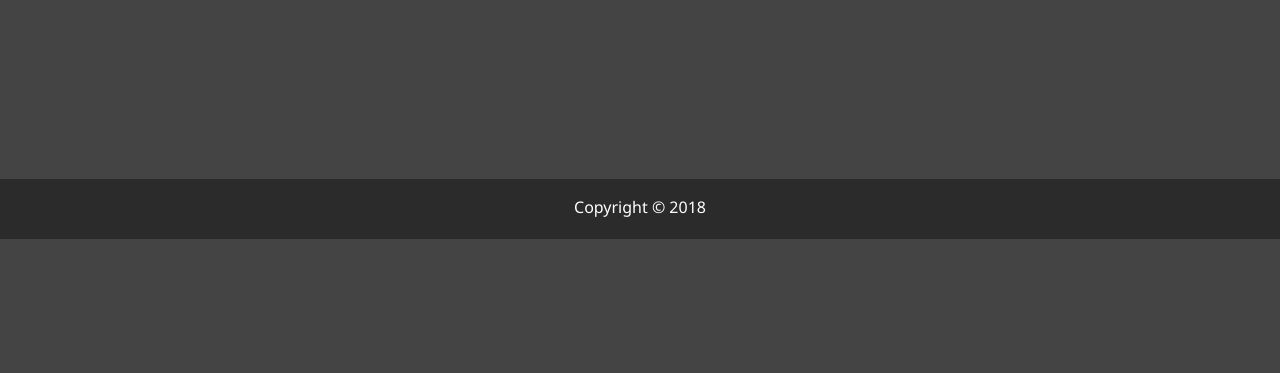
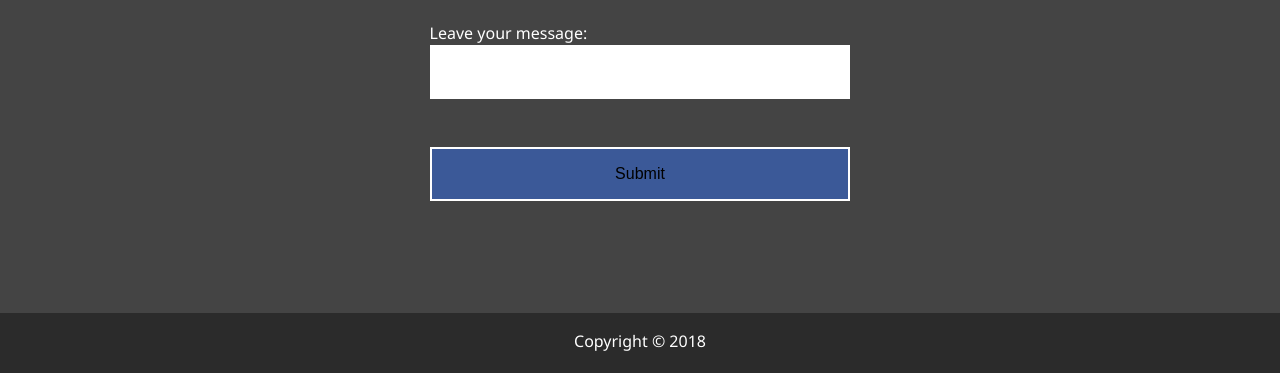
Before and after one commit to BharathKV007/MyPortfolio, a website: page dist/contact.html in a window 1280 px wide. Shown: the part 561-934 px from the top of the page. Before the commit the page ends 800 px from the top, so only its background shows below. Drawn offline with nearby package versions, Linux system fonts and the light colour scheme; files that its build step writes are made by us from their sources.

Commit message:
Updated CSS

```diff
--- a/scss/main.scss
+++ b/scss/main.scss
@@ -133,28 +133,34 @@ main {
 
 //Contact Page
 .boxes {
-  display: flex;
-  flex-wrap: wrap;
+  display: grid;
+  grid-auto-flow: row;
+  grid-area: auto;
   justify-content: space-evenly;
   align-items: center;
   margin-top: 1rem;
 
-  div {
-    font-size: 2rem;
-    border: 3px #fff solid;
-    padding: 1.5rem 2.5rem;
+  input {
+    width: 100%;
+    font-size: 1rem;
+    color: set-text-color($secondary-color);
+    border: 2px #fff solid;
+    padding: 1rem 1.5rem;
     margin-bottom: 3rem;
 
     @include easeOut;
 
     &:hover {
-      padding: 0.5rem 1rem;
+      padding: 1rem 1.5rem;
       background: $secondary-color;
       color: set-text-color($secondary-color);
-      span {
-        color: set-text-color($secondary-color);
-      }
     }
+  }
+
+  .text-submit {
+    padding: 1rem 1.5rem;
+    background: #3b5998;
+    color: set-text-color($secondary-color);
   }
 }
 
```
